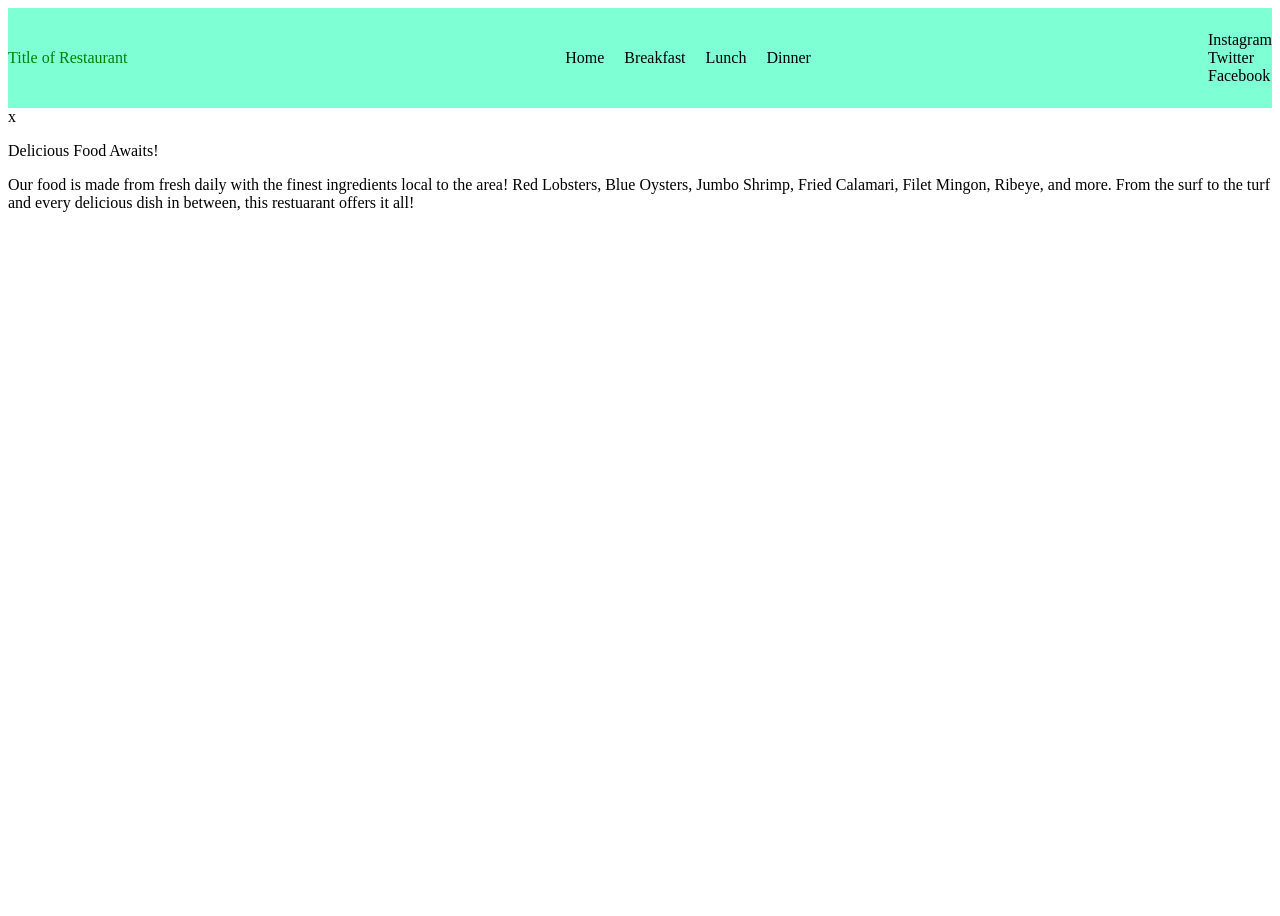
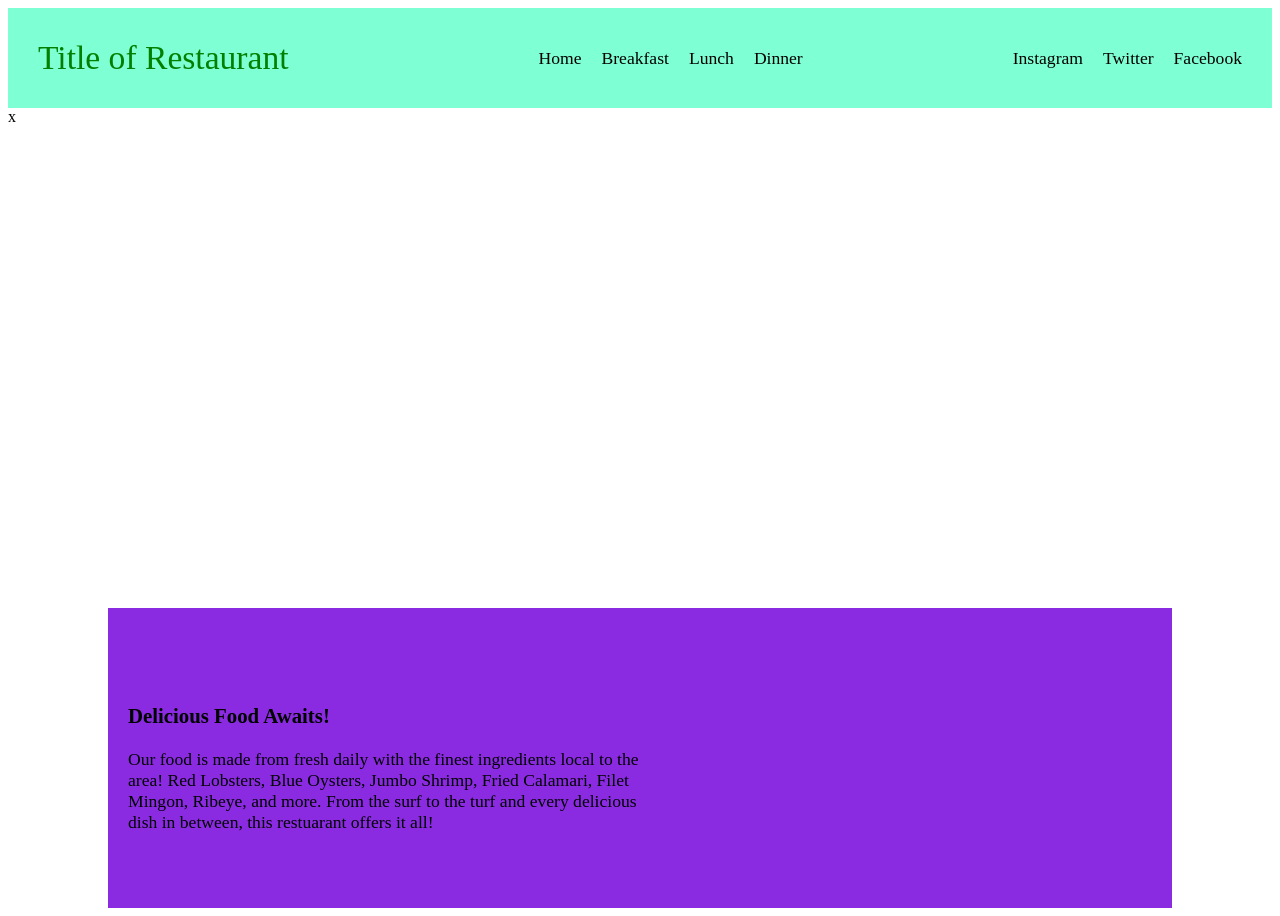
Before and after one commit to Brian-Abidin/restaurant-page, a plain HTML site: page index.html in a window 1280 px wide. Before the commit the page ends 800 px from the top, so only its background shows below. Drawn offline with Linux system fonts and the light colour scheme.

Commit message:
added styling for the description container

```diff
--- a/style.css
+++ b/style.css
@@ -1,5 +1,17 @@
+body{
+  font-family: 'Times New Roman', Times, serif;
+}
+
+.wrapper{
+  display: grid;
+  grid-template-rows: 0.5fr 5fr 3fr;
+}
+
 .title {
   color: green;
+  font-size: 2.1rem;
+  margin-left: 30px;
+
 }
 
 .header {
@@ -16,8 +28,29 @@
 
 }
 
-ul{
+ul, .socials{
   display: flex;
   gap: 20px;
   list-style-type: none;
+  font-size: 1.1rem;
 }
+
+.socials{
+  margin-right: 30px;
+}
+
+.description{
+  display: grid;
+  grid-template-columns: repeat(2, 1fr);
+  background-color: blueviolet;
+  margin-left: 100px;
+  margin-right: 100px;
+  font-size: 1.1rem;
+  align-items: center;
+  padding-left: 20px;
+}
+
+.desc_title{
+  font-size: 1.3rem;
+  font-weight: bolder;
+}
```
